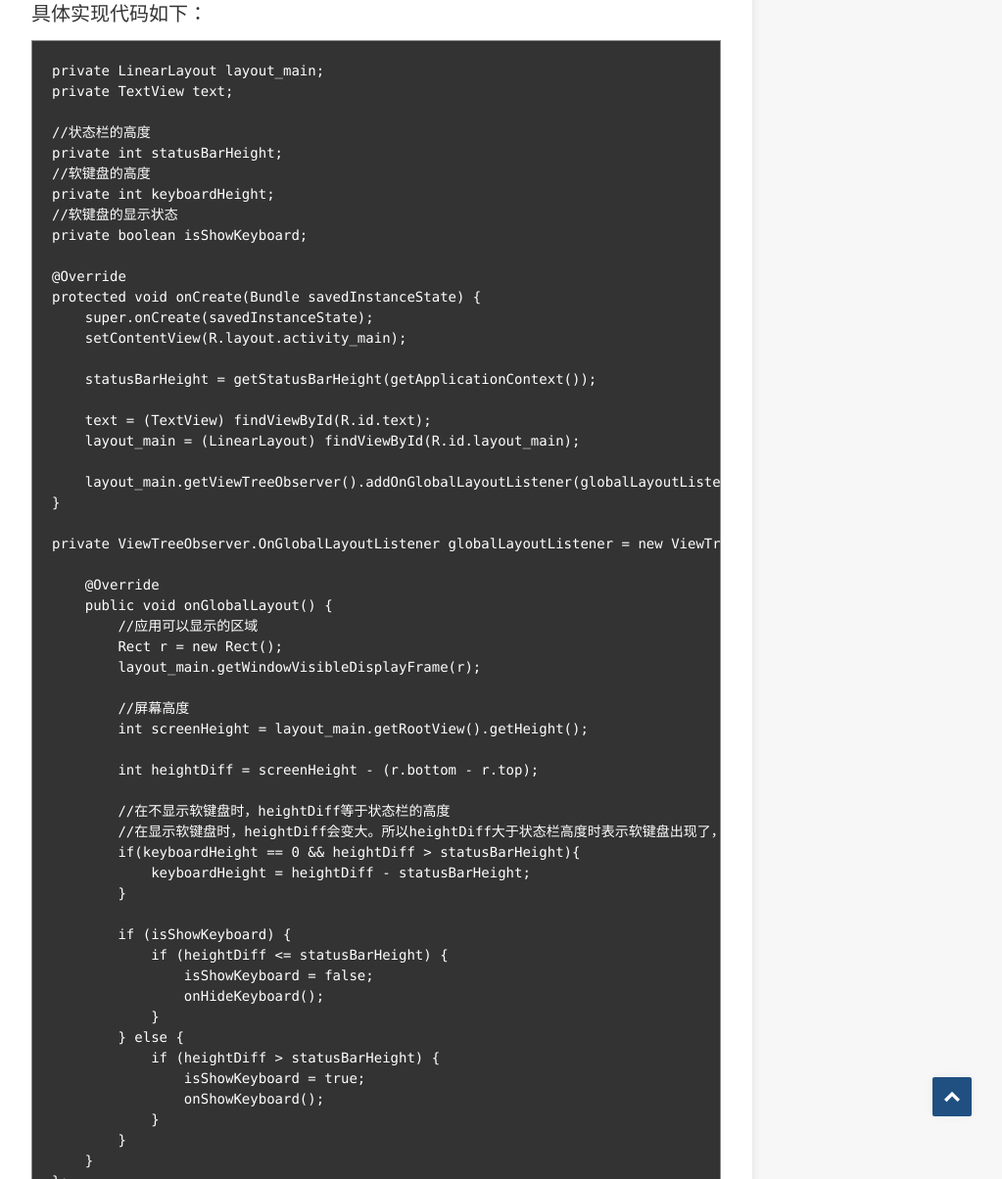
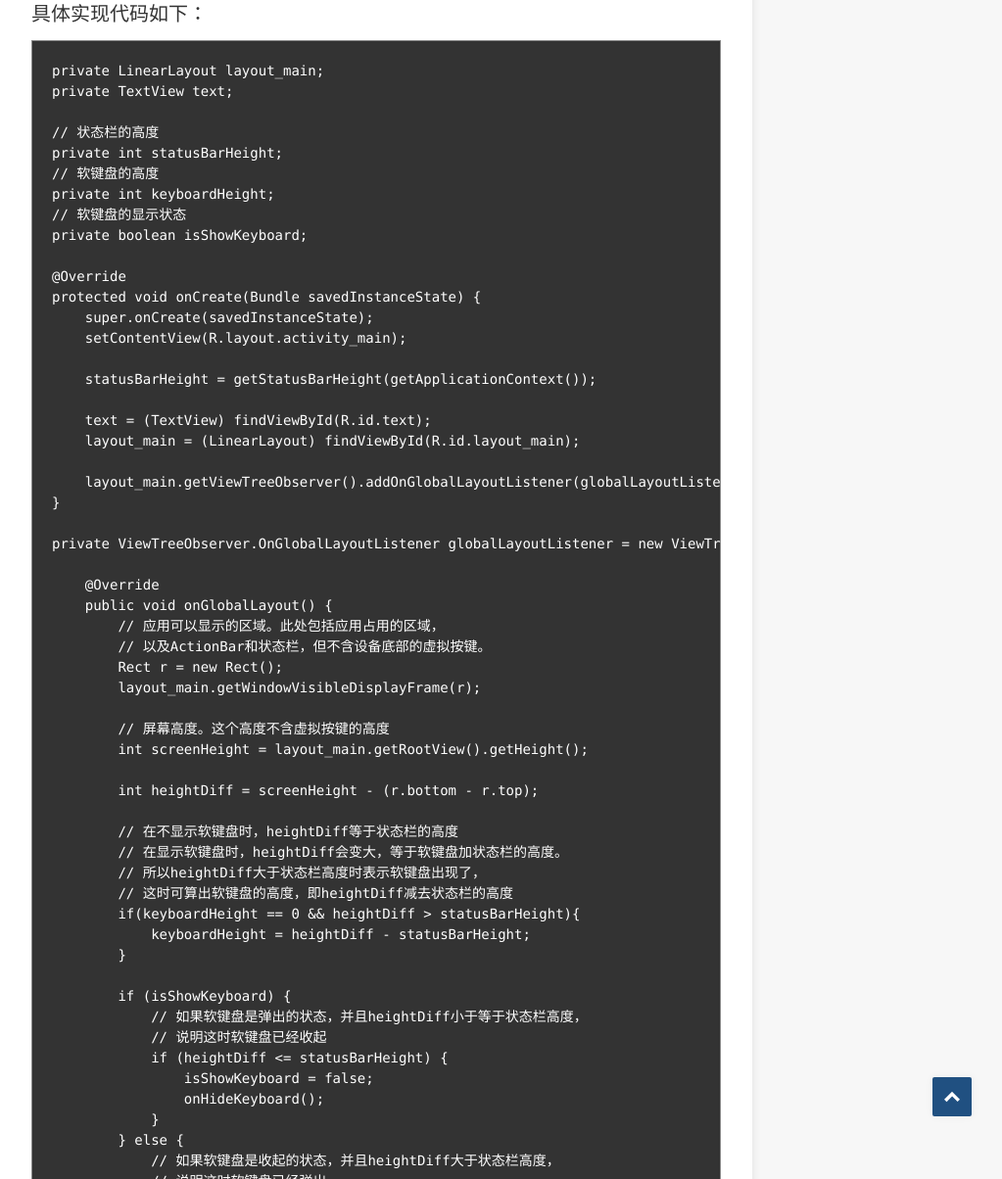
Before and after one commit to cashow/cashow.github.io, a Jekyll site: the page built from _posts/2015-07-09-android-get-keyboard-height.md, in a window 1280 px wide and 1400 px high, scrolled down 874 px. Shown: the part 196-1400 px from the top of the window at 98% size, without its empty margins (256-1279 px from the left). Built offline with Jekyll 4.4.1, drawn with Linux system fonts in a browser that asks for light colours; nearby versions of some CDN libraries; Markdown is read by kramdown in place of the engine named in the settings; some of the changed text lies outside the part shown.

Commit message:
为文章“Android - 监听软键盘状态以及获取软键盘的高度”增加注释

```diff
--- a/_posts/2015-07-09-android-get-keyboard-height.md
+++ b/_posts/2015-07-09-android-get-keyboard-height.md
@@ -16,11 +16,11 @@ tags: Android 软键盘
 private LinearLayout layout_main;
 private TextView text;
 
-//状态栏的高度
+// 状态栏的高度
 private int statusBarHeight;
-//软键盘的高度
+// 软键盘的高度
 private int keyboardHeight;
-//软键盘的显示状态
+// 软键盘的显示状态
 private boolean isShowKeyboard;
 
 @Override
@@ -40,27 +40,34 @@ private ViewTreeObserver.OnGlobalLayoutListener globalLayoutListener = new ViewT
 
     @Override
     public void onGlobalLayout() {
-    	//应用可以显示的区域
+    	// 应用可以显示的区域。此处包括应用占用的区域，
+        // 以及ActionBar和状态栏，但不含设备底部的虚拟按键。
         Rect r = new Rect();
         layout_main.getWindowVisibleDisplayFrame(r);
 
-        //屏幕高度
+        // 屏幕高度。这个高度不含虚拟按键的高度
         int screenHeight = layout_main.getRootView().getHeight();
 
         int heightDiff = screenHeight - (r.bottom - r.top);
 
-        //在不显示软键盘时，heightDiff等于状态栏的高度
-        //在显示软键盘时，heightDiff会变大。所以heightDiff大于状态栏高度时表示软键盘出现了，这时可算出软键盘的高度，等于heightDiff减去状态栏的高度
+        // 在不显示软键盘时，heightDiff等于状态栏的高度
+        // 在显示软键盘时，heightDiff会变大，等于软键盘加状态栏的高度。
+        // 所以heightDiff大于状态栏高度时表示软键盘出现了，
+        // 这时可算出软键盘的高度，即heightDiff减去状态栏的高度
         if(keyboardHeight == 0 && heightDiff > statusBarHeight){
             keyboardHeight = heightDiff - statusBarHeight;
         }
 
         if (isShowKeyboard) {
+            // 如果软键盘是弹出的状态，并且heightDiff小于等于状态栏高度，
+            // 说明这时软键盘已经收起
             if (heightDiff <= statusBarHeight) {
                 isShowKeyboard = false;
                 onHideKeyboard();
             }
         } else {
+            // 如果软键盘是收起的状态，并且heightDiff大于状态栏高度，
+            // 说明这时软键盘已经弹出
             if (heightDiff > statusBarHeight) {
                 isShowKeyboard = true;
                 onShowKeyboard();
@@ -70,10 +77,12 @@ private ViewTreeObserver.OnGlobalLayoutListener globalLayoutListener = new ViewT
 };
 
 private void onShowKeyboard() {
+    // 在这里处理软键盘弹出的回调
     text.setText("onShowKeyboard : keyboardHeight = " + keyboardHeight);
 }
 
 private void onHideKeyboard() {
+    // 在这里处理软键盘收回的回调
     text.setText("onHideKeyboard");
 }
 
@@ -87,6 +96,7 @@ protected void onDestroy() {
     }
 }
 
+// 获取状态栏高度
 public static int getStatusBarHeight(Context context) {
     try {
         Class&lt;?&gt; c = Class.forName("com.android.internal.R$dimen");
```
